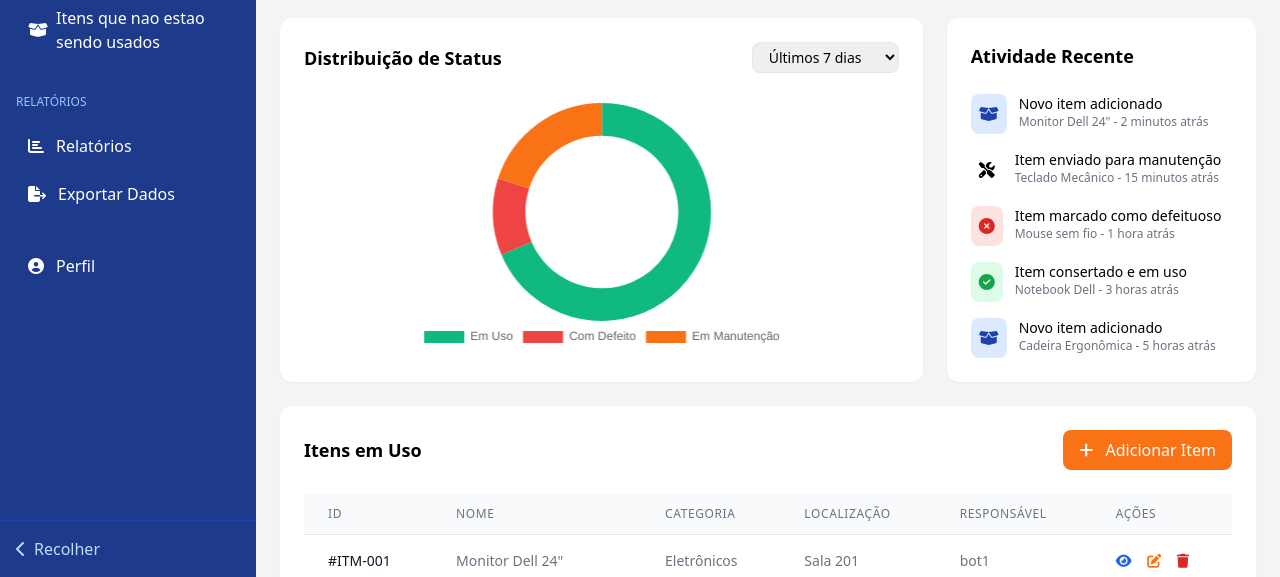
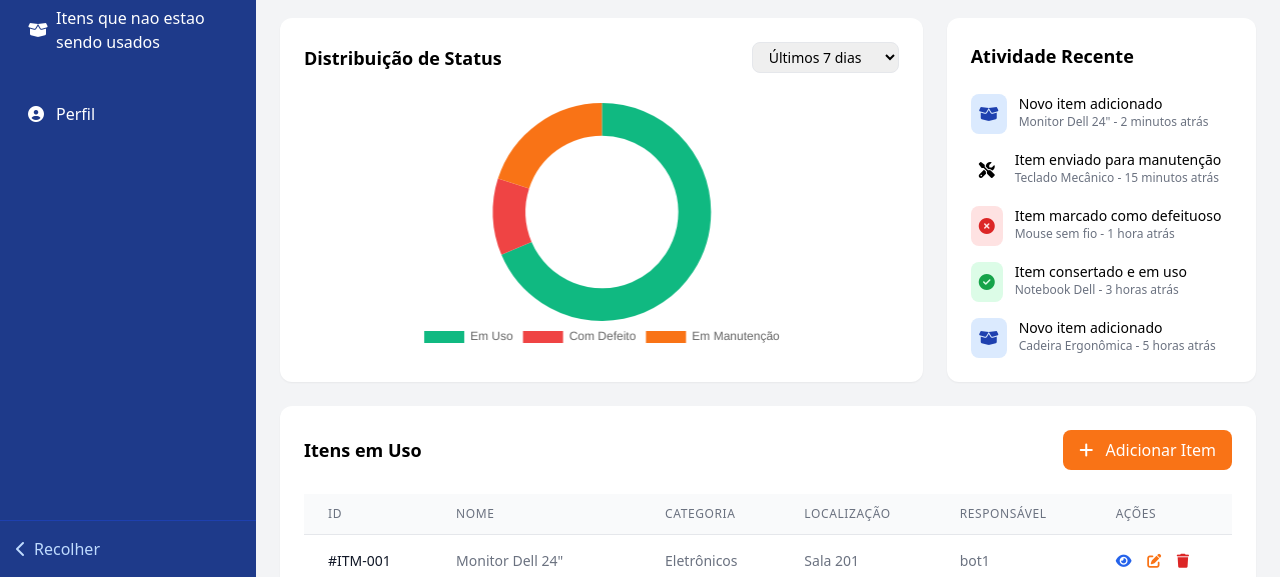
Before and after one commit to jajajawwswws-lab/senac_oficial_estoque, a plain HTML site: page account.html in a window 1280 px wide. Shown: the part 223-800 px from the top of the page. Drawn offline with nearby package versions, Linux system fonts and the light colour scheme.

Commit message:
Update account.html

```diff
--- a/account.html
+++ b/account.html
@@ -76,17 +76,6 @@
                     </a>
                 </div>
 
-                <div class="mb-8">
-                    <div class="text-xs uppercase text-blue-300 mb-4 sidebar-text">Relatórios</div>
-                    <a href="#" class="nav-item flex items-center py-2 px-3 rounded-lg hover:bg-blue-800 mb-2">
-                        <i class="fas fa-chart-bar mr-3"></i>
-                        <span class="sidebar-text">Relatórios</span>
-                    </a>
-                    <a href="#" class="nav-item flex items-center py-2 px-3 rounded-lg hover:bg-blue-800 mb-2">
-                        <i class="fas fa-file-export mr-3"></i>
-                        <span class="sidebar-text">Exportar Dados</span>
-                    </a>
-                </div>
 
                 <div>
                     </a>
```
